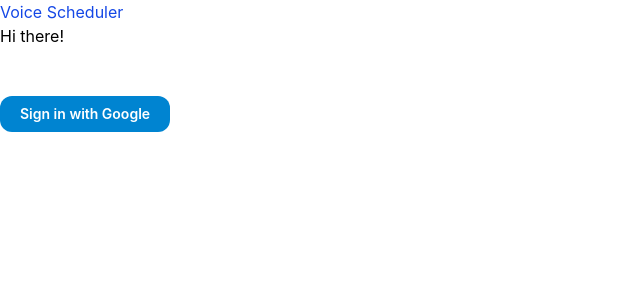
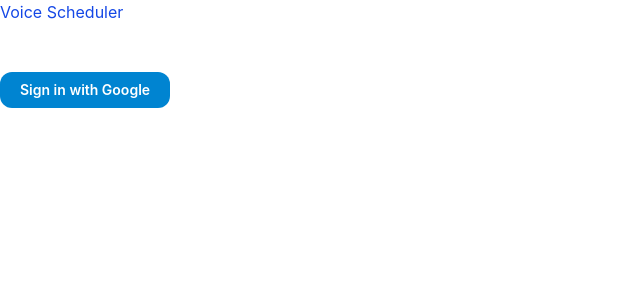
Before and after one commit to EvgDubrovin/voice-scheduler, a React (Vite) app: page / in a window 1280 px wide. Shown: the top 300 px of the page, without its empty margins (0-640 px from the left). Built offline with nearby package versions, Linux system fonts and the light colour scheme; no server answers.

Commit message:
Step 3: clean App layout + Login manages auth state

```diff
--- a/src/App.jsx
+++ b/src/App.jsx
@@ -2,17 +2,13 @@ import Login from "./components/Login";
 
 function App() {
   return (
-    <>
-      <div>
-        <h1 className="text-blue-700">Voice Scheduler</h1>
-        <h2>Hi there!</h2>
-      </div>
-
+    <div>
+      <h1 className="text-blue-700">Voice Scheduler</h1>
       <div className="mt-12">
         <Login />
       </div>
-    </>
-  )
+    </div>
+  );
 }
 
-export default App
+export default App;
```
